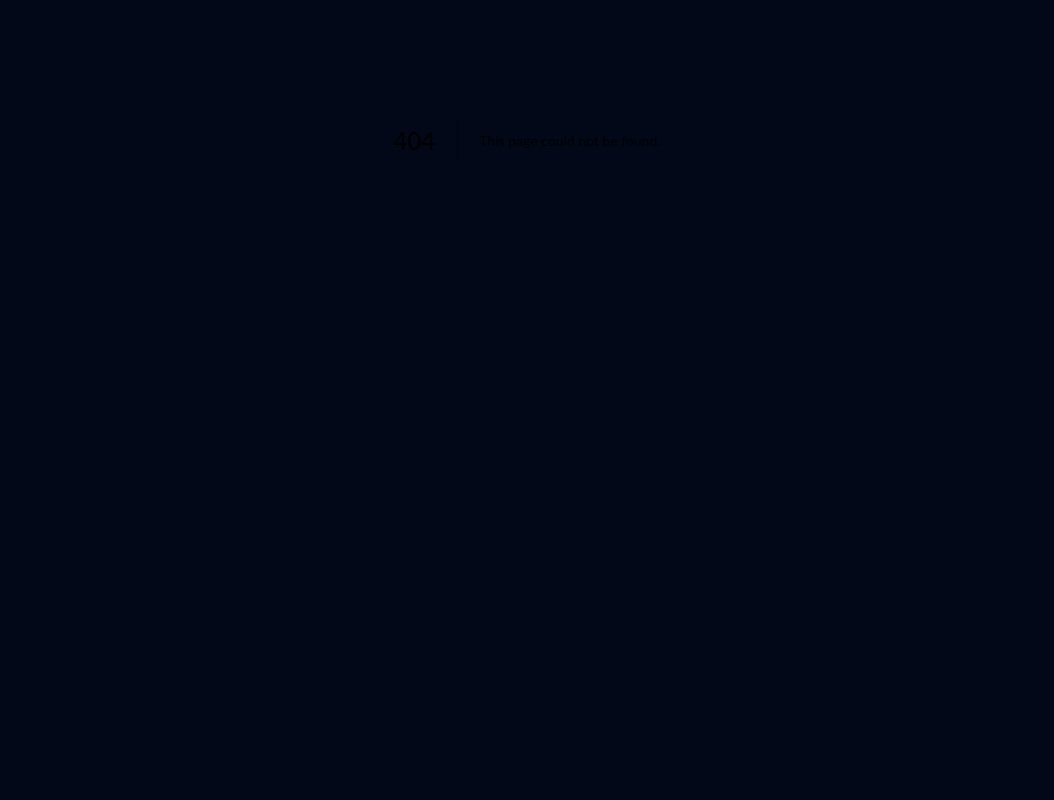
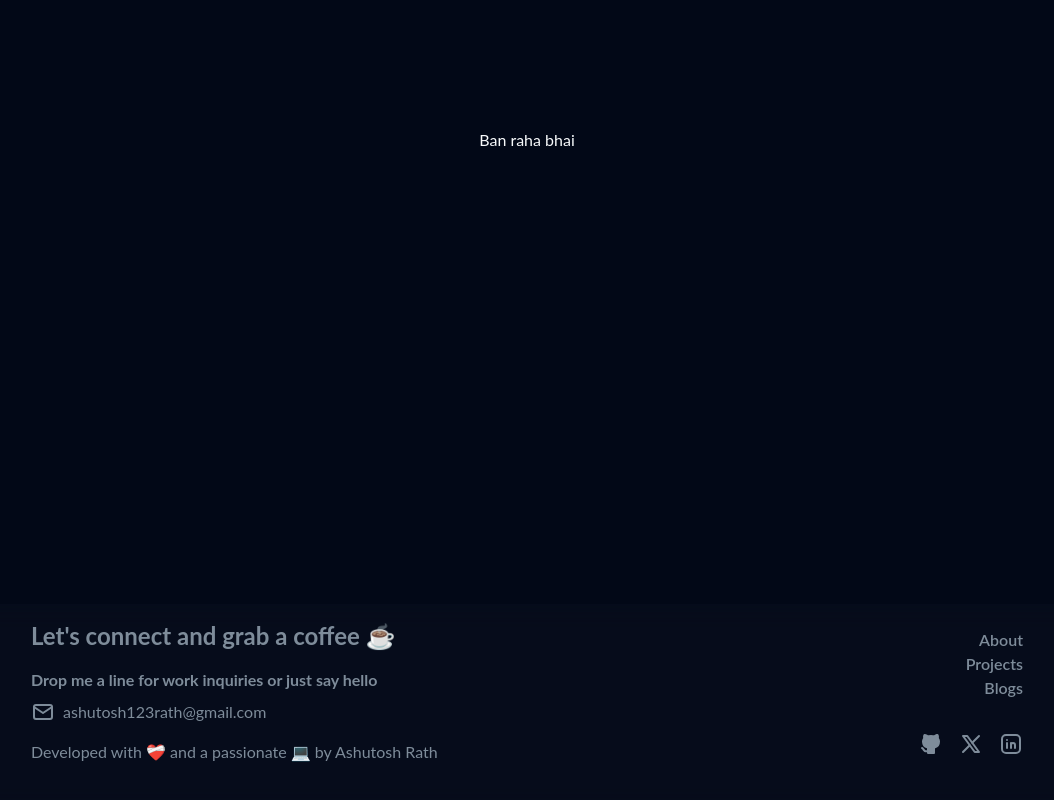
Before and after one commit to ashutosh-rath02/portfolio-v2, a Next.js app: page /blogs in a window 1280 px wide. Before the commit this address had no page. Shown: the part 330-1130 px from the top of the page, without its empty margins (113-1167 px from the left). Before the commit the page ends 886 px from the top, so only its background shows below. Built offline with nearby package versions, Linux system fonts and the light colour scheme.

Commit message:
fix: styling changes in whole code

```diff
--- /dev/null
+++ b/src/app/blogs/page.tsx
@@ -0,0 +1,11 @@
+import React from "react";
+
+const Blogs = () => {
+  return (
+    <div className="flex flex-col w-full h-screen items-center justify-center">
+      Ban raha bhai
+    </div>
+  );
+};
+
+export default Blogs;
--- a/src/app/globals.css
+++ b/src/app/globals.css
@@ -106,14 +106,23 @@
   }
 }
 
-.clip-polygon1 {
-  clip-path: polygon(0 0, 100% 0, 100% 100%, 0 100%);
+/* Width */
+::-webkit-scrollbar {
+  width: 10px;
 }
 
-.clip-polygon2 {
-  clip-path: polygon(50% 0%, 100% 50%, 50% 100%, 0% 50%);
+/* Track */
+::-webkit-scrollbar-track {
+  background: transparent;
 }
 
-.clip-polygon3 {
-  clip-path: polygon(20% 0%, 80% 0%, 100% 100%, 0% 100%);
+/* Handle */
+::-webkit-scrollbar-thumb {
+  background: #1f2937;
+  border-radius: 10px;
 }
+
+/* Handle on hover */
+::-webkit-scrollbar-thumb:hover {
+  background: #555;
+}
--- a/src/app/layout.tsx
+++ b/src/app/layout.tsx
@@ -5,6 +5,7 @@ import { cn } from "@/lib/utils";
 import { ThemeProvider } from "@/components/theme-provider";
 import SectionWrapper from "@/components/SectionWrapper";
 import Navbar from "@/components/Navbar";
+import Footer from "@/components/Footer";
 
 const fontSans = FontSans({
   subsets: ["latin"],
@@ -39,6 +40,7 @@ export default function RootLayout({
             <Navbar />
             {children}
           </SectionWrapper>
+          <Footer />
         </ThemeProvider>
       </body>
     </html>
--- /dev/null
+++ b/src/components/Footer.tsx
@@ -0,0 +1,88 @@
+"use client";
+import { useState } from "react";
+import {
+  IconMail,
+  IconBrandGithubFilled,
+  IconBrandX,
+  IconBrandLinkedin,
+} from "@tabler/icons-react";
+import Link from "next/link";
+
+const Footer = () => {
+  const [emailCopied, setEmailCopied] = useState(false);
+
+  const copyToClipboard = (text: string) => {
+    navigator.clipboard.writeText(text).then(() => {
+      setEmailCopied(true);
+      setTimeout(() => setEmailCopied(false), 2000);
+    });
+  };
+
+  return (
+    <footer className="text-[#7E8C9A] mt-12 w-full backdrop-blur-md bg-opacity-30 bg-gray-900 rounded-lg mx-auto px-2 py-2 md:py-4 min-h-52 md:px-8">
+      <div className="mx-auto flex flex-col md:flex-row justify-between items-center max-w-5xl px-4">
+        <div className="mb-6 md:mb-0 md:w-3/4">
+          <p className="text-2xl mb-4 font-bold ">
+            Let&apos;s connect and grab a coffee ☕
+          </p>
+          <p className="font-bold">
+            Drop me a line for work inquiries or just say hello
+          </p>
+          <div className="flex items-center mt-2">
+            <IconMail className="h-6 w-6 mr-2 " />
+            <span
+              className="mr-2 cursor-pointer hover:underline"
+              onClick={() => copyToClipboard("ashutosh123rath@gmail.com")}
+            >
+              ashutosh123rath@gmail.com
+            </span>
+            {emailCopied && <span className="text-green-500">Copied!</span>}
+          </div>
+          <p className="mt-4 ">
+            Developed with <span className="text-red-500">❤️‍🩹</span> and a
+            passionate
+            <span className="text-gray-400"> 💻</span> by Ashutosh Rath
+          </p>
+        </div>
+        <div className="md:w-1/2 flex flex-col gap-8 justify-between items-start md:items-end">
+          <div className="mb-4 md:mb-0 items-start md:items-end text-right">
+            <Link href={"/"}>
+              <p className="font-semibold cursor-pointer">About</p>
+            </Link>
+            <Link href={"/projects"}>
+              <p className="font-semibold cursor-pointer">Projects</p>
+            </Link>
+            <Link href={"/blogs"}>
+              <p className="font-semibold cursor-pointer">Blogs</p>
+            </Link>
+          </div>
+          <div className="flex space-x-4 mt-4 md:mt-0">
+            <a
+              href="https://github.com/ashutosh-rath02"
+              target="_blank"
+              rel="noopener noreferrer"
+            >
+              <IconBrandGithubFilled className="h-6 w-6 hover:text-white" />
+            </a>
+            <a
+              href="https://twitter.com/v_ashu_dev"
+              target="_blank"
+              rel="noopener noreferrer"
+            >
+              <IconBrandX className="h-6 w-6 hover:text-white" />
+            </a>
+            <a
+              href="https://linkedin.com/in/rathashutosh"
+              target="_blank"
+              rel="noopener noreferrer"
+            >
+              <IconBrandLinkedin className="h-6 w-6 hover:text-white" />
+            </a>
+          </div>
+        </div>
+      </div>
+    </footer>
+  );
+};
+
+export default Footer;
--- a/src/components/Navbar.tsx
+++ b/src/components/Navbar.tsx
@@ -3,7 +3,7 @@ import Link from "next/link";
 
 const Navbar = () => {
   return (
-    <nav className="flex items-center justify-between bg-gray-800 text-white px-8 py-2 max-w-max mx-auto w-full rounded-3xl gap-8 md:gap-4 backdrop-filter backdrop-blur-lg bg-opacity-10 border border-gray-200 border-opacity-25 shadow-2xl z-10">
+    <nav className="flex items-center justify-between bg-gray-800 text-white px-8 py-2 max-w-max mx-auto w-full rounded-3xl gap-8 md:gap-24 backdrop-filter backdrop-blur-lg bg-opacity-10 border border-gray-200 border-opacity-25 shadow-2xl z-10">
       <Link href="/">
         <p className="text-base md:text-xl font-bold">AR</p>
       </Link>
@@ -13,6 +13,16 @@ const Navbar = () => {
             <p className="hover:text-gray-400">Home</p>
           </Link>
         </li>
+        <li>
+          <Link href="/blogs">
+            <p className="hover:text-gray-400">Blogs</p>
+          </Link>
+        </li>
+        <li>
+          <Link href="/projects">
+            <p className="hover:text-gray-400">Projects</p>
+          </Link>
+        </li>
       </ul>
     </nav>
   );
--- a/src/components/framework-rotation.tsx
+++ b/src/components/framework-rotation.tsx
@@ -9,7 +9,7 @@ export const FrameworkRotation = ({
   currentFramework: Framework;
 }) => {
   return (
-    <div className="mx-2 -mt-2 align-middle inline-flex relative h-[40px] w-[40px] md:h-[80px] md:w-[80px]">
+    <div className="mx-2 -mt-2 align-middle inline-flex relative h-[40px] w-[40px] md:h-[70px] md:w-[70px]">
       {frameworks.map((name, index) => (
         <Image
           key={name}
```
